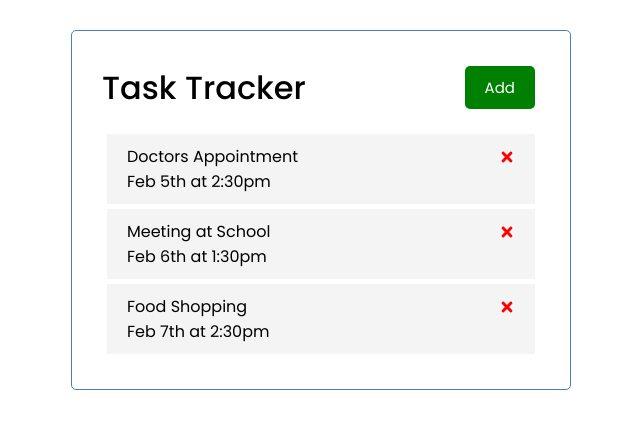
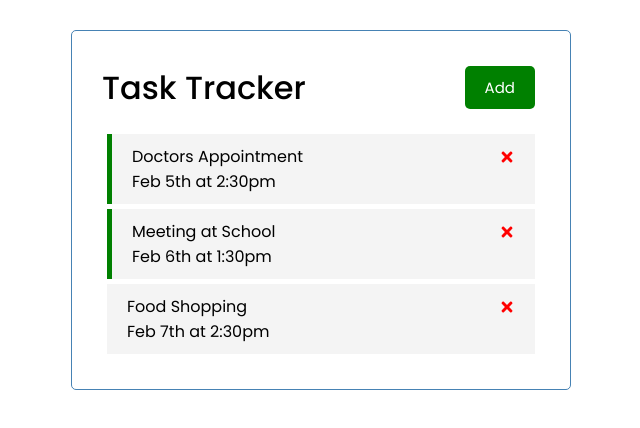
Before and after one commit to Officialibn1/Task-Tracker, a React (Create React App) app: page / in a window 1280 px wide. Shown: the top 428 px of the page, without its empty margins (319-959 px from the left). Built offline with nearby package versions, Linux system fonts and the light colour scheme.

Commit message:
reminder function

```diff
--- a/src/App.js
+++ b/src/App.js
@@ -8,19 +8,19 @@
         id: 1,
         text: 'Doctors Appointment',
         day: 'Feb 5th at 2:30pm',
-        reminder: true
+        reminder: true,
     },
     {
         id: 2,
         text: 'Meeting at School',
         day: 'Feb 6th at 1:30pm',
-        reminder: true
+        reminder: true,
     },
     {
         id: 3,
         text: 'Food Shopping',
         day: 'Feb 7th at 2:30pm',
-        reminder: false
+        reminder: false,
     },
 ])
 
@@ -31,7 +31,12 @@
 
 // Toggle Reminder
 const toggleReminder = (id) => {
-  console.log(id)
+  setTasks(
+    tasks.map((task) =>
+      task.id  === id ? { ...task, reminder:
+      !task.reminder} : task
+    )
+  )
 }
 
   return (
--- a/src/components/Task.js
+++ b/src/components/Task.js
@@ -1,8 +1,8 @@
 import { FaTimes } from "react-icons/fa";
 
-const Task = ({task, onDelete}) => {
+const Task = ({task, onDelete, onToggle}) => {
     return (
-        <div className="task">
+        <div className={`task ${task.reminder ? 'reminder' : ''}`} onDoubleClick={() => onToggle(task.id)}>
             <h3>
                 {task.text} <FaTimes style={{color: 'red', cursor: 'pointer'}} onClick={() => onDelete(task.id)} />
             </h3>
--- a/src/components/Tasks.js
+++ b/src/components/Tasks.js
@@ -1,11 +1,11 @@
 import Task from "./Task"
 
-const Tasks = ({tasks, onDelete}) => {
+const Tasks = ({tasks, onDelete, onToggle}) => {
 
     return (
         <>
             {tasks.map((task) => (
-                <Task key={task.id} task={task} onDelete={onDelete} />
+                <Task key={task.id} task={task} onDelete={onDelete} onToggle={onToggle} />
             ))}
         </>
     );
```
